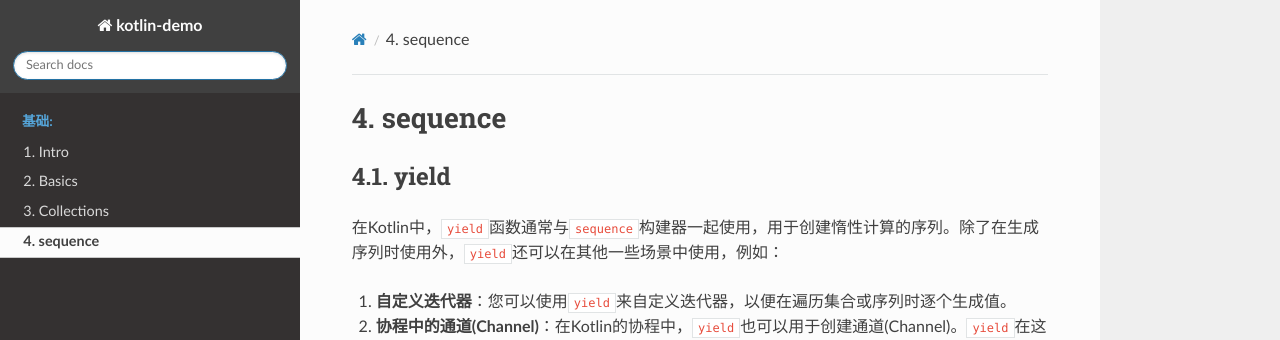
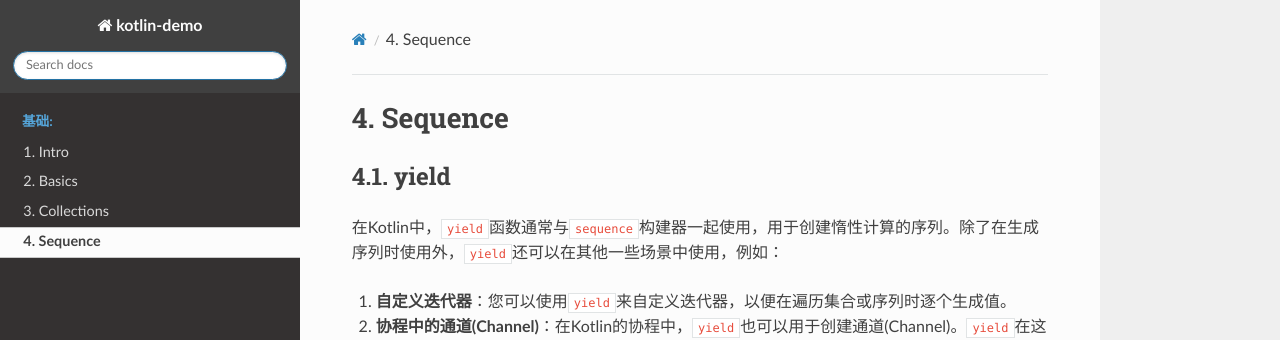
Before and after one commit to andyiac/blog, a Sphinx documentation site: the page built from source/04_sequence.md, in a window 1280 px wide and 900 px high. Shown: the top 340 px of the window. Built offline with Sphinx 7.4.7 and the Read the Docs theme 2.0.0, drawn with Linux system fonts in a browser that asks for light colours.

Commit message:
update kotlin

```diff
--- a/source/04_sequence.md
+++ b/source/04_sequence.md
@@ -1,4 +1,6 @@
-# sequence
+# Sequence
+
+
 
 
 ## yield
```
Also changed, not shown: 12 other files.
